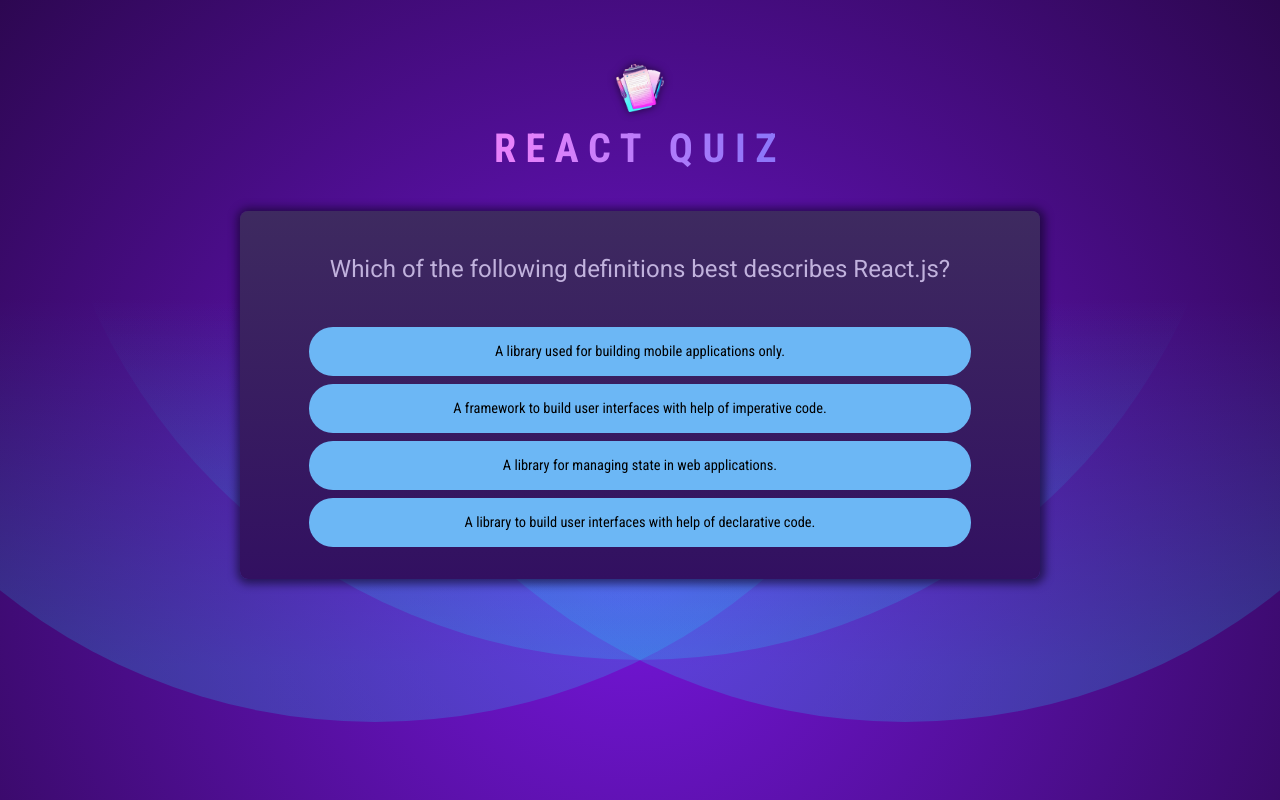
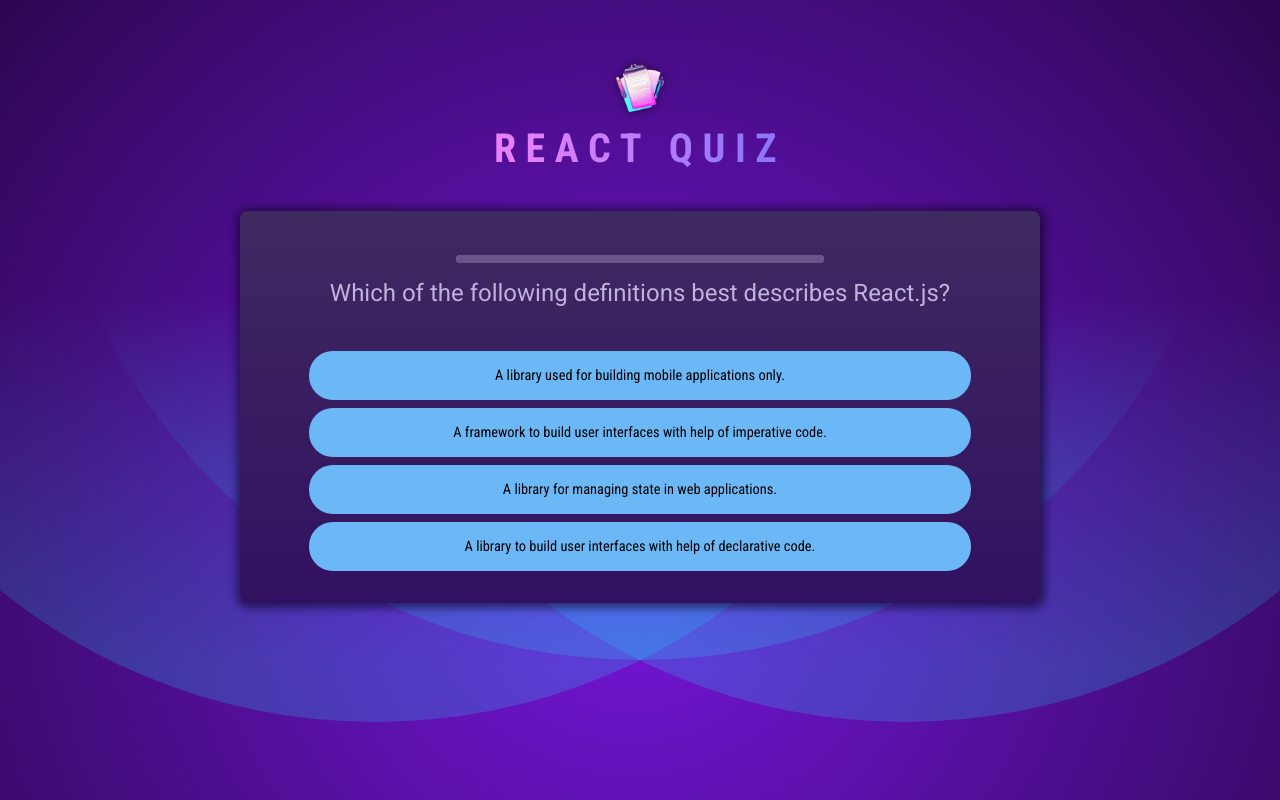
Before and after one commit to richardborgesdev/react-19-academind-quiz-app-2025, a React (Vite) app: page / in a window 1280 px wide. Built offline with nearby package versions, Linux system fonts and the light colour scheme.

Commit message:
feat: question timer component

```diff
--- /dev/null
+++ b/src/components/QuestionTimer.jsx
@@ -0,0 +1,17 @@
+import { useState, useEffect } from "react";
+
+export default function QuestionTimer({ timeout, onTimeout }) {
+  const [remainingTime, setRemainingTime] = useState(timeout);
+
+  useEffect(() => {
+    setTimeout(onTimeout, timeout);
+  }, [timeout, onTimeout]);
+
+  useEffect(() => {
+    setInterval(() => {
+      setRemainingTime((prevRemainingTime) => prevRemainingTime - 100);
+    }, 100);
+  }, []);
+
+  return <progress id="question-time" value={remainingTime} max={timeout} />;
+}
--- a/src/components/Quiz.jsx
+++ b/src/components/Quiz.jsx
@@ -1,6 +1,7 @@
 import { useState } from "react";
 import QUESTIONS from "./questions";
 import quizCompletedImage from "../assets/quiz-complete.png";
+import QuestionTimer from "./QuestionTimer";
 
 export default function Quiz() {
   const [userAnswers, setUserAnswers] = useState([]);
@@ -27,6 +28,12 @@
   return (
     <div id="quiz">
       <div id="question">
+        <QuestionTimer
+          timeout={10000}
+          onTimeout={() => {
+            handleSelectAnswer(null);
+          }}
+        />
         <h2>{QUESTIONS[activeQuestionIndex].text}</h2>
         <ul id="answers">
           {shuffledAnswers.map((answer) => (
```
